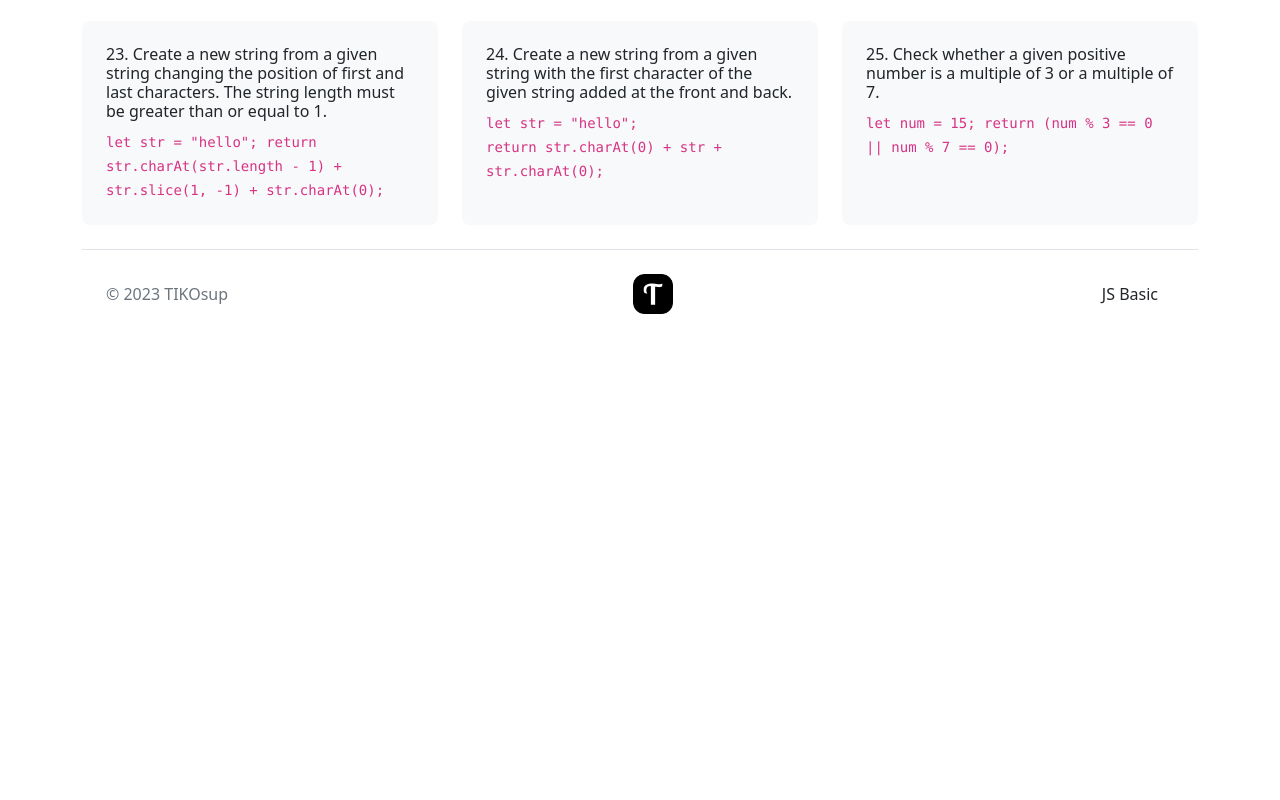
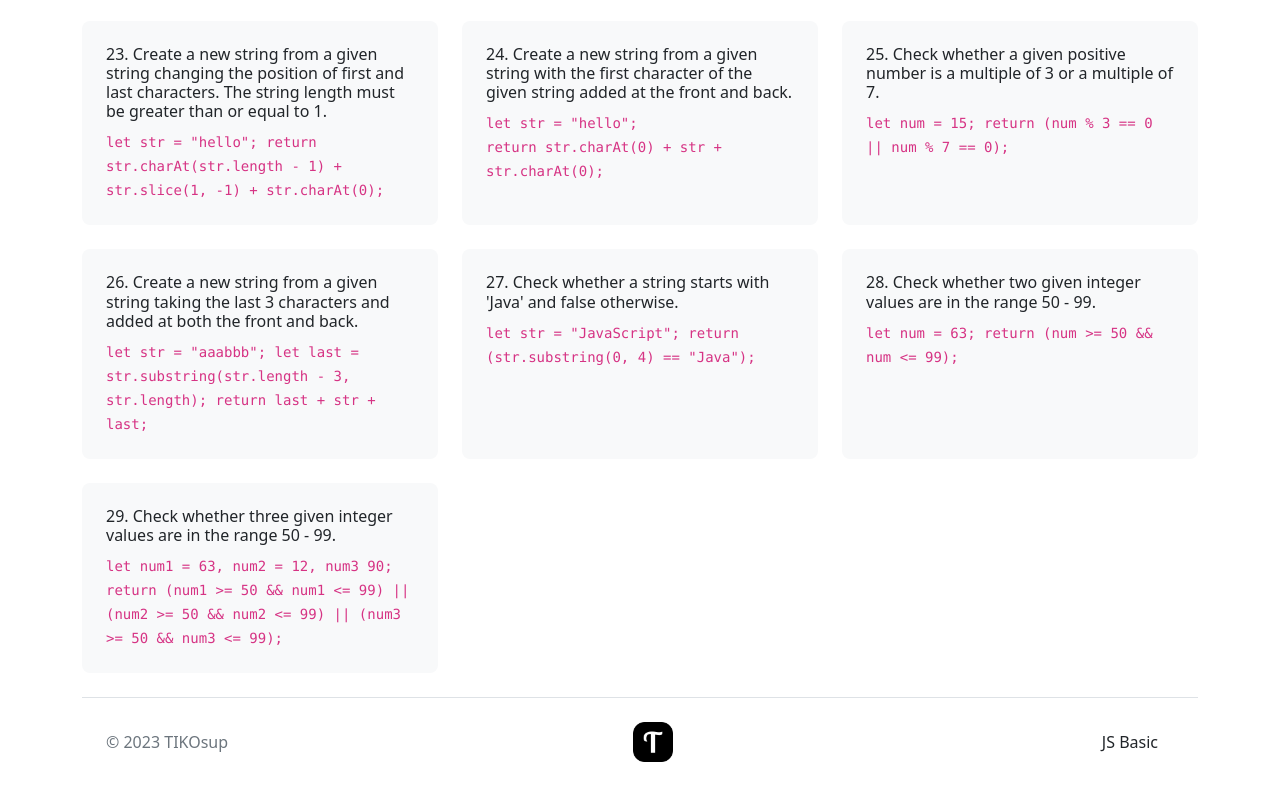
Before and after one commit to TIKOsup/w3resource-exercises, a plain HTML site: page JS-basic/index.html in a window 1280 px wide. Shown: the part 1677-2477 px from the top of the page. Before the commit the page ends 2039 px from the top, so only its background shows below. Drawn offline with nearby package versions, Linux system fonts and the light colour scheme.

Commit message:
feat: add exercises 26-29

```diff
--- a/JS-basic/index.html
+++ b/JS-basic/index.html
@@ -206,6 +206,50 @@
             </code>
           </div>
         </section>
+        <section class="col-lg-4 col-md-6 col-sm-12 mb-4">
+          <div class="h-100 p-4 bg-light rounded-3">
+            <h2 class="fs-6">26. Create a new string from a given string
+              taking the last 3 characters and added at both the
+              front and back.</h2>
+            <code>
+              let str = "aaabbb";
+              let last = str.substring(str.length - 3, str.length);
+              return last + str + last;
+            </code>
+          </div>
+        </section>
+        <section class="col-lg-4 col-md-6 col-sm-12 mb-4">
+          <div class="h-100 p-4 bg-light rounded-3">
+            <h2 class="fs-6">27. Check whether a string starts with 'Java'
+              and false otherwise.</h2>
+            <code>
+              let str = "JavaScript";
+              return (str.substring(0, 4) == "Java");
+            </code>
+          </div>
+        </section>
+        <section class="col-lg-4 col-md-6 col-sm-12 mb-4">
+          <div class="h-100 p-4 bg-light rounded-3">
+            <h2 class="fs-6">28. Check whether two given integer values
+              are in the range 50 - 99.</h2>
+            <code>
+              let num = 63;
+              return (num >= 50 && num <= 99);
+            </code>
+          </div>
+        </section>
+        <section class="col-lg-4 col-md-6 col-sm-12 mb-4">
+          <div class="h-100 p-4 bg-light rounded-3">
+            <h2 class="fs-6">29. Check whether three given integer values are
+              in the range 50 - 99.</h2>
+            <code>
+              let num1 = 63, num2 = 12, num3 90;
+              return (num1 >= 50 && num1 <= 99)
+                  || (num2 >= 50 && num2 <= 99)
+                  || (num3 >= 50 && num3 <= 99);
+            </code>
+          </div>
+        </section>
       </div>
     </main>
     <footer class="p-4 mb-4 border-top d-flex justify-content-between">
```
